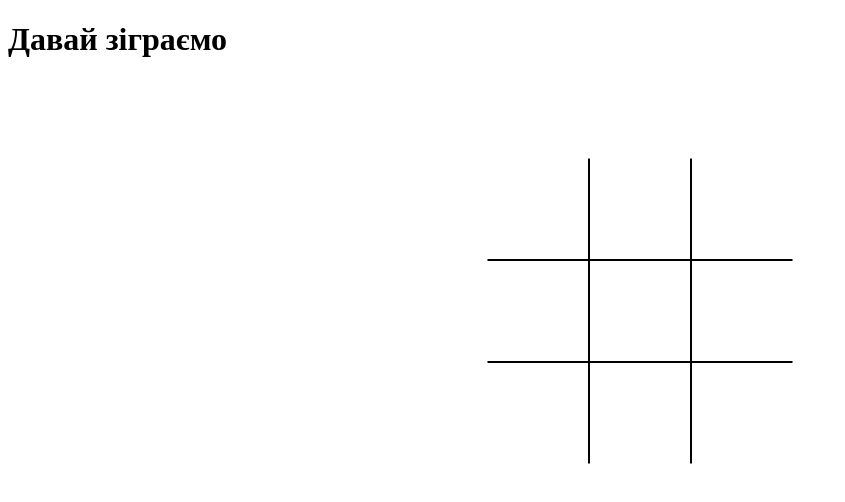
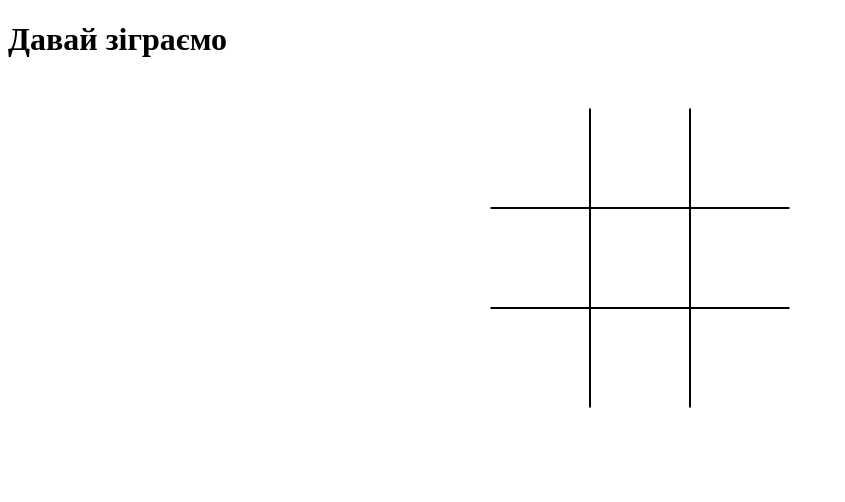
Before and after one commit to GutMaria/tic-tac-toe-game, a plain HTML site: page index.html in a window 1280 px wide. Shown: the whole page, without its empty margins (0-845 px from the left). Drawn offline with Linux system fonts and the light colour scheme; some packages are replaced by stand-ins of ours; a script that the page names is missing.

Commit message:
change styles

```diff
--- a/styles.css
+++ b/styles.css
@@ -4,20 +4,23 @@ ul{
     list-style: none;
 }
 
+* {
+    box-sizing: border-box;
+}
+
 
 
 
 .container {
-    display: flex;
-    margin: 100px 50px 50px 50px;
+    margin: 50px auto;
 }
 
 .content {
             display: flex;
             flex-wrap: wrap;
             gap: 0;
-    width: 306px;
-    height: 306px;
+    width: 300px;
+    height: 300px;
     margin: 0 auto;
 
 }
@@ -25,19 +28,12 @@ ul{
 .item {
     width: 100px;
         height: 100px;
-        line-height: 50px;
-        /* text-align: center; */
         display: flex;
         align-items: center;
         justify-content: center;
         font-size: 40px;
         border: 1px solid black;
         cursor: pointer;
-        /* vertical-align: middle; */
-        transition: background 0.1s;
-
-
-
 }
 
 .item:nth-child(-n+3) {
```
